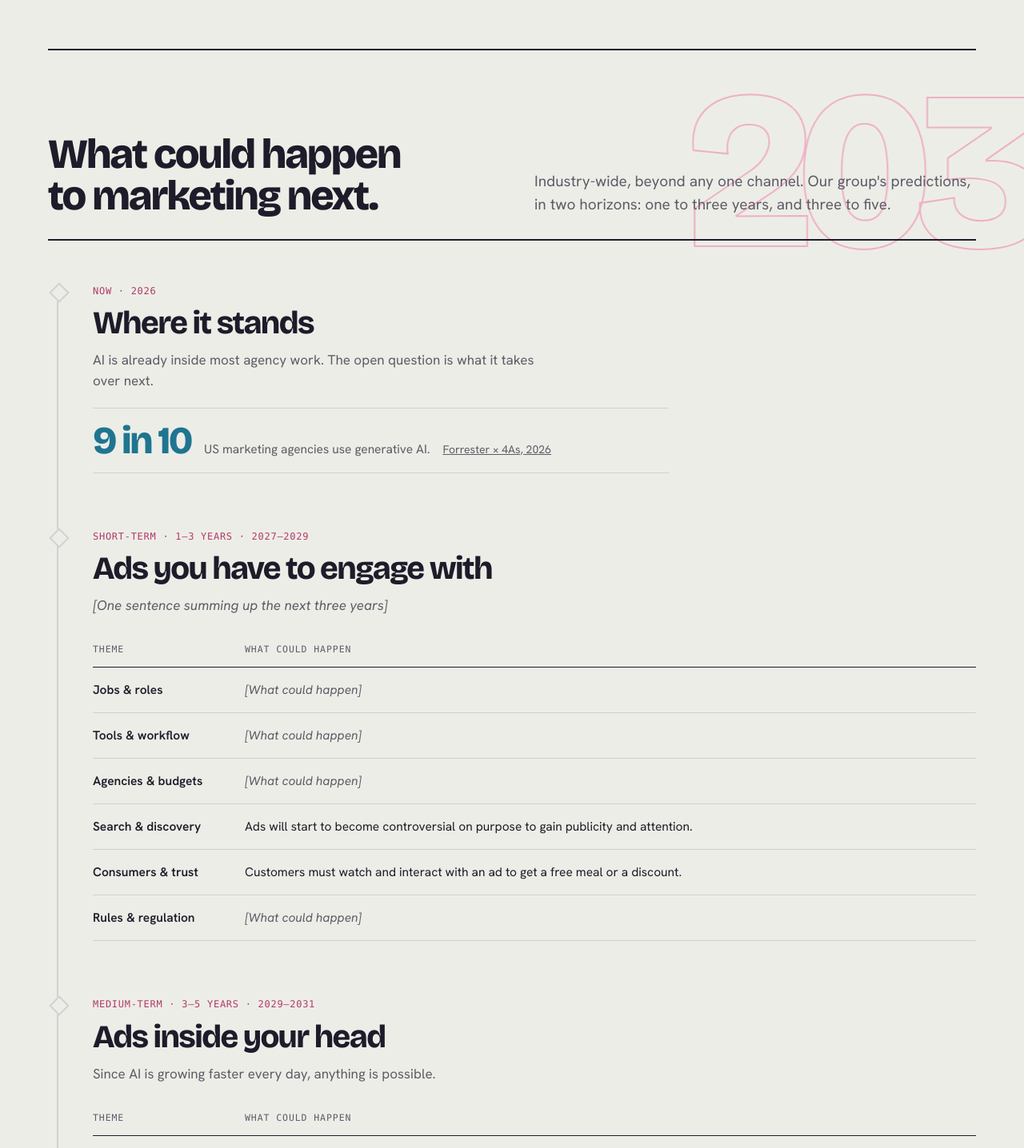
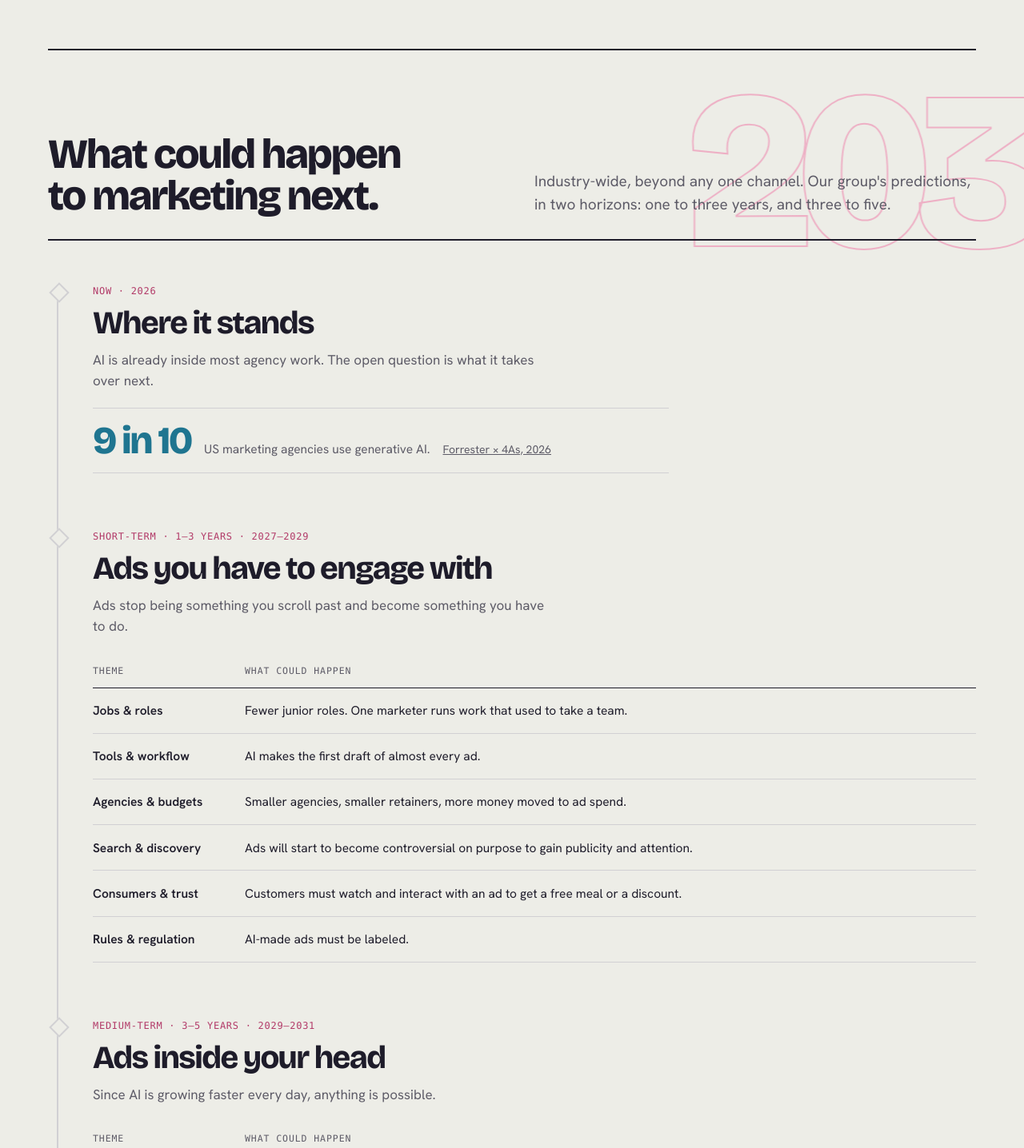
Before and after one commit to ShivenJ1/marketing4, a plain HTML site: page index.html in a window 1280 px wide. Shown: the part 10564-12000 px from the top of the page at 80% size. Drawn offline with nearby package versions, Linux system fonts and the light colour scheme; no server answers; animation ran at ten frames a second; a web font is replaced by a local one.

Commit message:
Fill remaining timeline themes
Co-Authored-By: Claude Opus 5.5 <noreply@anthropic.com>
Claude-Session: https://claude.ai/code/session_01SKw5tn8Rx9omuMmaXcCHhL

```diff
--- a/index.html
+++ b/index.html
@@ -866,7 +866,7 @@ const OUTLOOK = [
   { when: "Now · 2026", title: "Where it stands", text: "AI is already inside most agency work. The open question is what it takes over next.",
     fact: { big: "9 in 10", text: "US marketing agencies use generative AI.", src: "Forrester × 4As, 2026",
       url: "https://investor.forrester.com/news-releases/news-release-details/forrester-nine-10-us-marketing-agencies-use-ai-cut-costs-expense" } },
-  { when: "Short-term · 1–3 years · 2027–2029", title: "Ads you have to engage with", text: "[One sentence summing up the next three years]",
+  { when: "Short-term · 1–3 years · 2027–2029", title: "Ads you have to engage with", text: "Ads stop being something you scroll past and become something you have to do.",
     rows: THEMES.map(t => ({ t, v: "[What could happen]", s: "[Source]" })) },
   { when: "Medium-term · 3–5 years · 2029–2031", title: "Ads inside your head", text: "Since AI is growing faster every day, anything is possible.",
     rows: THEMES.map(t => ({ t, v: "[What could happen]", s: "[Source]" })) }
@@ -875,6 +875,15 @@ const OUTLOOK = [
 const fillTheme = (stage, theme, v) => Object.assign(OUTLOOK[stage].rows.find(r => r.t === theme), { v });
 fillTheme(1, "Consumers & trust", "Customers must watch and interact with an ad to get a free meal or a discount.");
 fillTheme(1, "Search & discovery", "Ads will start to become controversial on purpose to gain publicity and attention.");
+fillTheme(1, "Jobs & roles", "Fewer junior roles. One marketer runs work that used to take a team.");
+fillTheme(1, "Tools & workflow", "AI makes the first draft of almost every ad.");
+fillTheme(1, "Agencies & budgets", "Smaller agencies, smaller retainers, more money moved to ad spend.");
+fillTheme(1, "Rules & regulation", "AI-made ads must be labeled.");
+fillTheme(2, "Jobs & roles", "Marketers become editors and decision-makers, not makers.");
+fillTheme(2, "Agencies & budgets", "Brands bring most work in-house.");
+fillTheme(2, "Search & discovery", "People ask an AI assistant instead of searching, so brands market to the AI.");
+fillTheme(2, "Consumers & trust", "People trust real faces and real reviews more than polished ads.");
+fillTheme(2, "Rules & regulation", "Laws on brain data and AI targeting.");
 fillTheme(2, "Tools & workflow", "Neuralink connects the human brain with computers, letting people with paralysis communicate their thoughts. As it is studied and encouraged, companies may start inputting ads into it, reaching customers directly inside their own thoughts.");
 
 
```
